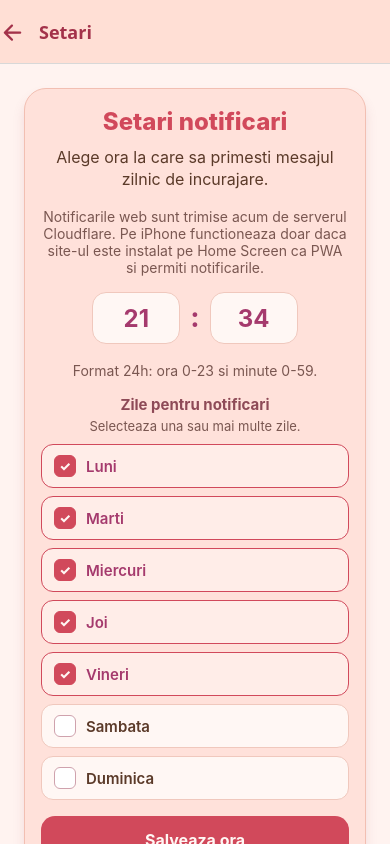
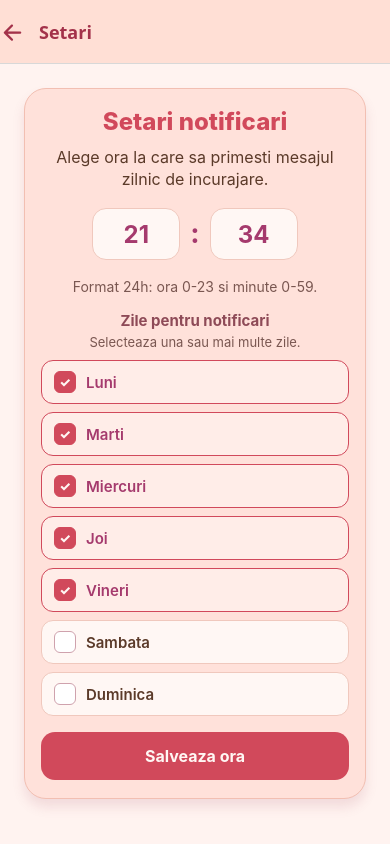
Before and after one commit to chisdavid/React-Native, a React Native app in the folder iphone-app/: screen /Settings in a window 390 px wide. Built offline with nearby package versions, Linux system fonts and the light colour scheme; no server answers; what expo-notifications would draw is missing.

Commit message:
add icon

```diff
--- a/iphone-app/src/screens/SettingsScreen/SettingsScreen.tsx
+++ b/iphone-app/src/screens/SettingsScreen/SettingsScreen.tsx
@@ -154,7 +154,7 @@ const SettingsScreen = () => {
 
                 if (syncResult.synced) {
                     alert('Setarea a fost salvata si sincronizata cu serverul pentru notificarile web.');
-                    showPlatformAlert('Setare salvata', 'Setarea a fost salvata');
+                    return;
                 }
 
                 if (!syncResult.synced) {
@@ -180,9 +180,7 @@ const SettingsScreen = () => {
             <View style={styles.card}>
                 <Text style={styles.title}>Setari notificari</Text>
                 <Text style={styles.subtitle}>Alege ora la care sa primesti mesajul zilnic de incurajare.</Text>
-                {Platform.OS === 'web' ? (
-                    <Text style={styles.helperText}>Notificarile web sunt trimise acum de serverul Cloudflare. Pe iPhone functioneaza doar daca site-ul este instalat pe Home Screen ca PWA si permiti notificarile.</Text>
-                ) : !supportsReliableBackgroundNotifications() ? (
+                {!supportsReliableBackgroundNotifications() ? (
                     <Text style={styles.helperText}>Notificarile locale in fundal nu sunt garantate pe aceasta platforma.</Text>
                 ) : null}
                 {Platform.OS === 'web' && !supportsWebPushNotifications() ? (
```
Also changed, not shown: iphone-app/assets/favicon.png, iphone-app/assets/icon.png.
